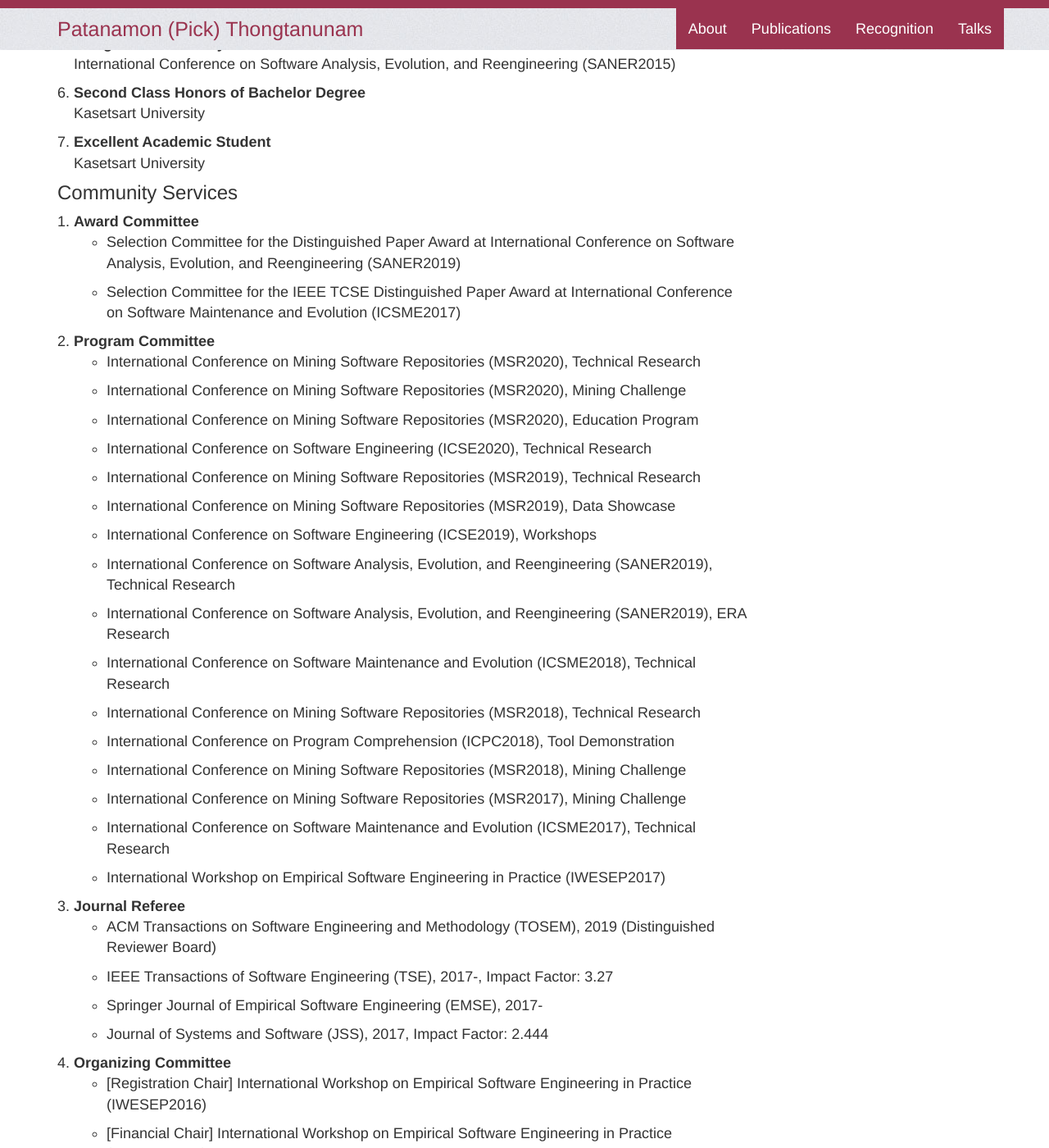
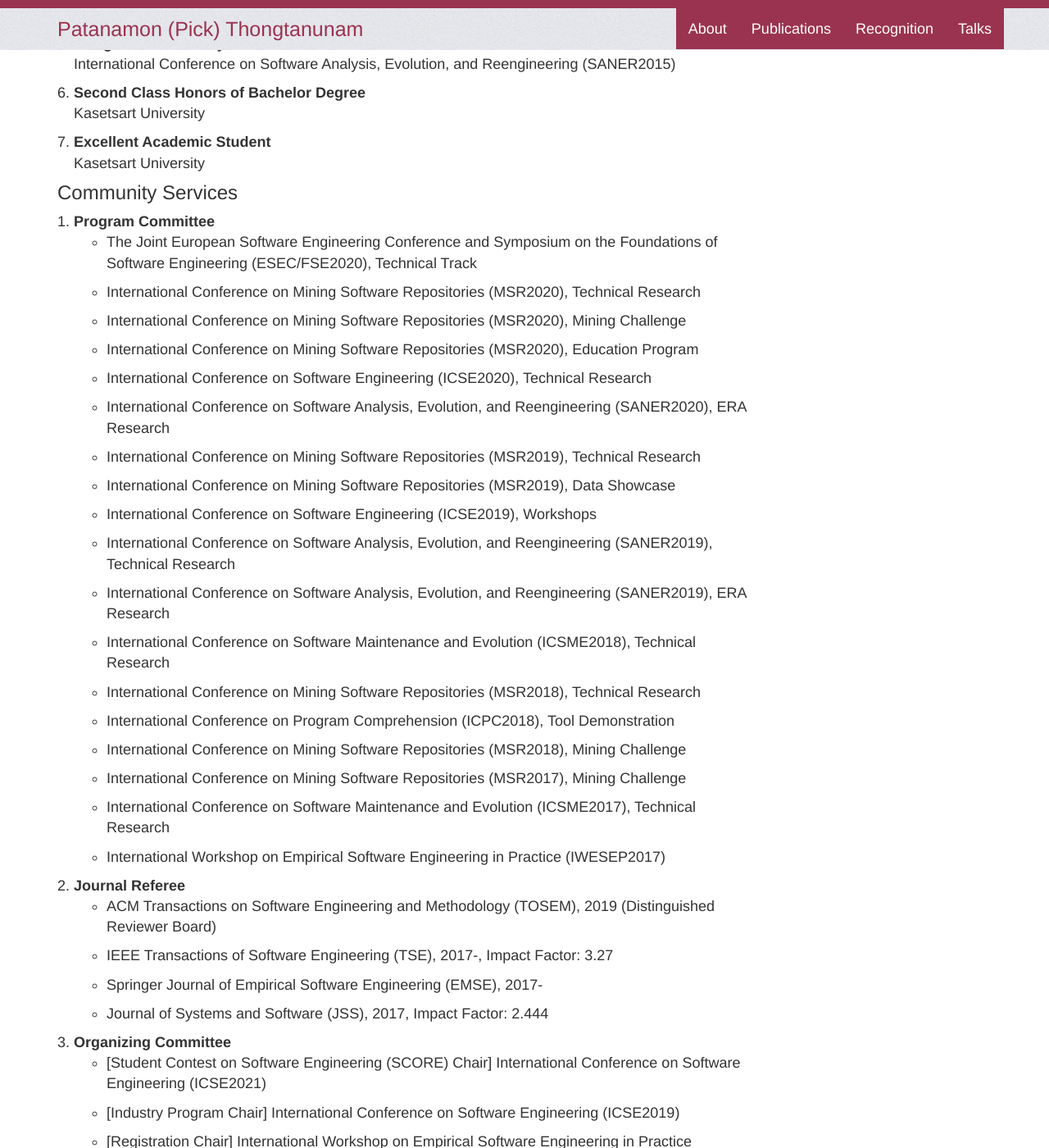
Before and after one commit to patanamon/patanamon.github.io, a Jekyll site: the page built from index.html, in a window 1280 px wide and 1400 px high, scrolled down 4533 px. Shown: the whole window at 82% size. Built offline with Jekyll 4.4.1, drawn with Linux system fonts in a browser that asks for light colours; comment, search, counter and statistics services are not loaded; some of the changed text lies outside the part shown.

Commit message:
update details

```diff
--- a/_data/services.yml
+++ b/_data/services.yml
@@ -1,13 +1,11 @@
-- name: "Award Committee"
-  venues:
-    - name: "Selection Committee for the Distinguished Paper Award at International Conference on Software Analysis, Evolution, and Reengineering (SANER2019)"
-    - name: "Selection Committee for the IEEE TCSE Distinguished Paper Award at International Conference on Software Maintenance and Evolution (ICSME2017)"
 - name: "Program Committee"
   venues:
+    - name: "The Joint European Software Engineering Conference and Symposium on the Foundations of Software Engineering (ESEC/FSE2020), Technical Track"
     - name: "International Conference on Mining Software Repositories (MSR2020), Technical Research"
     - name: "International Conference on Mining Software Repositories (MSR2020), Mining Challenge"
     - name: "International Conference on Mining Software Repositories (MSR2020), Education Program"
     - name: "International Conference on Software Engineering (ICSE2020), Technical Research"
+    - name: "International Conference on Software Analysis, Evolution, and Reengineering (SANER2020), ERA Research"
     - name: "International Conference on Mining Software Repositories (MSR2019), Technical Research"
     - name: "International Conference on Mining Software Repositories (MSR2019), Data Showcase"
     - name: "International Conference on Software Engineering (ICSE2019), Workshops"
@@ -28,9 +26,15 @@
     - name: "Journal of Systems and Software (JSS), 2017, Impact Factor: 2.444"
 - name: "Organizing Committee"
   venues:
+    - name: "[Student Contest on Software Engineering (SCORE) Chair] International Conference on Software Engineering (ICSE2021)"
+    - name: "[Industry Program Chair] International Conference on Software Engineering (ICSE2019)"
     - name: "[Registration Chair] International Workshop on Empirical Software Engineering in Practice (IWESEP2016)"
     - name: "[Financial Chair] International Workshop on Empirical Software Engineering in Practice (IWESEP2014)"
     - name: "[Financial Chair] Thailand-Japan International Academic Conference 2013 (TJIA2013)"
+- name: "Award Committee"
+  venues:
+    - name: "Selection Committee for the Distinguished Paper Award at International Conference on Software Analysis, Evolution, and Reengineering (SANER2019)"
+    - name: "Selection Committee for the IEEE TCSE Distinguished Paper Award at International Conference on Software Maintenance and Evolution (ICSME2017)"
 - name: "Additional Reviewer"
   venues:
     - name: "The 40th International Conference on Software Engineering (ICSE2018)"
```
Also changed, not shown: _papers/2019-02-01-mining-software-defects-should-we-consider-affected-releases.md (+1 -1 lines), _papers/2019-03-01-automatically-generating-documentation-for-lambda-expressions-in-java.md (+1 -1 lines).
